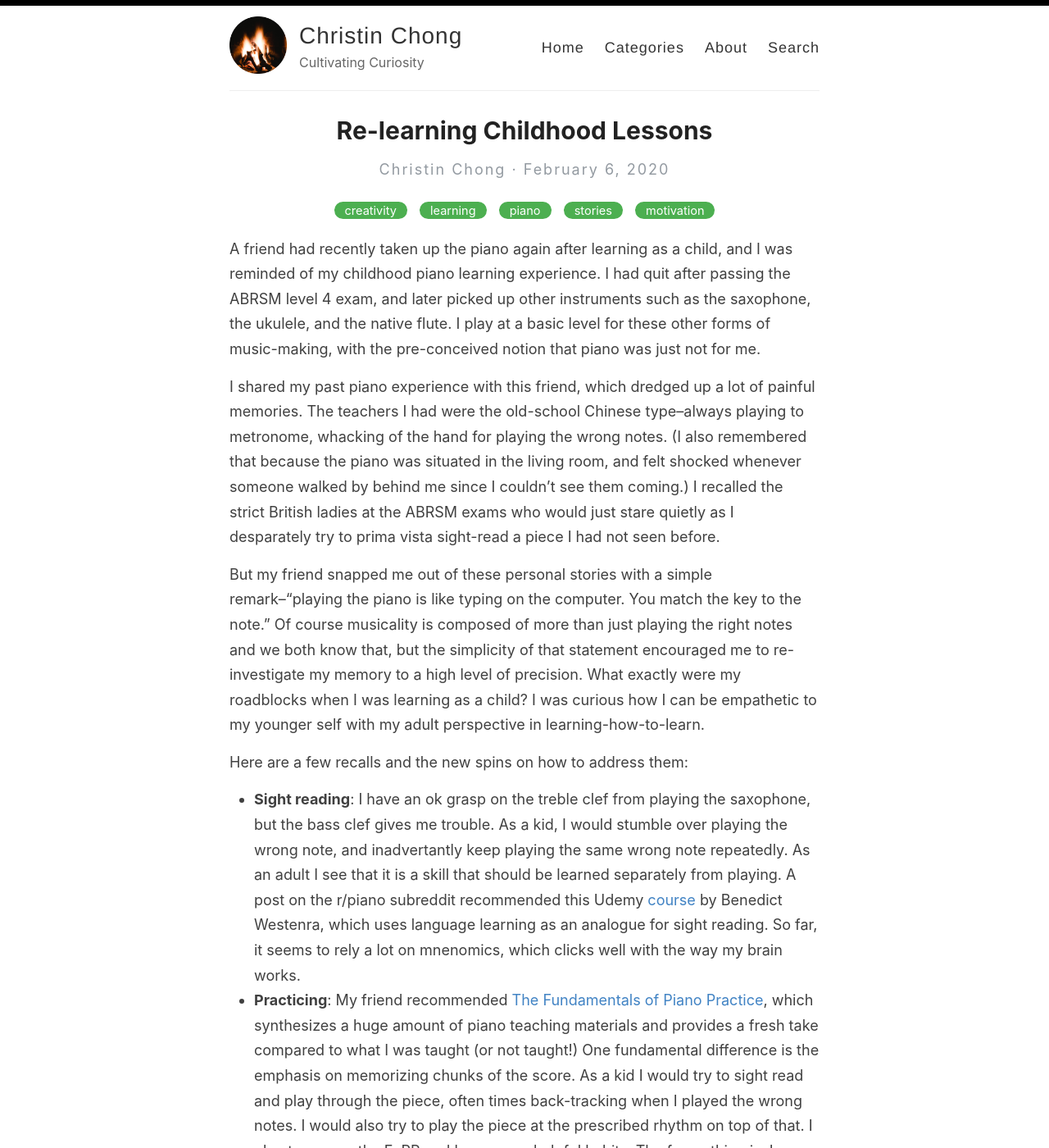
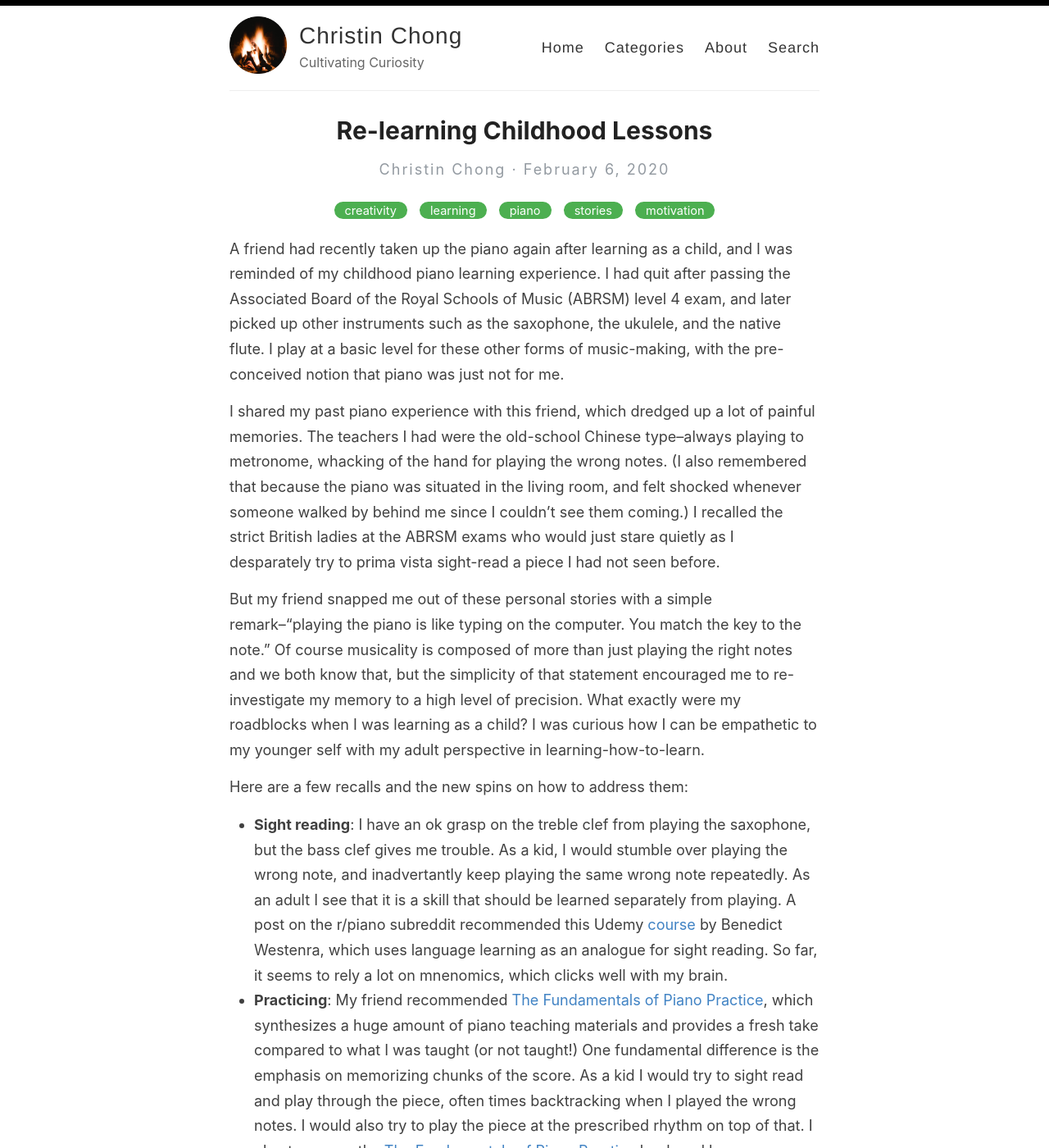
Before and after one commit to codestin/codestin.github.io, a Jekyll site: the page built from _posts/2020-02-06-Relearning-Childhood-Lessons.md, in a window 1280 px wide and 1400 px high. Shown: the whole window at 82% size. Built offline with Jekyll 4.4.1, drawn with Linux system fonts in a browser that asks for light colours; comment, search, counter and statistics services are not loaded; some of the changed text lies outside the part shown.

Commit message:
Update 2020-02-06-Relearning-Childhood-Lessons.md

```diff
--- a/_posts/2020-02-06-Relearning-Childhood-Lessons.md
+++ b/_posts/2020-02-06-Relearning-Childhood-Lessons.md
@@ -4,7 +4,7 @@
 author: christin
 categories: [creativity, learning, piano, stories, motivation]
 ---
-A friend had recently taken up the piano again after learning as a child, and I was reminded of my childhood piano learning experience. I had quit after passing the ABRSM level 4 exam, and later picked up other instruments such as the saxophone, the ukulele, and the native flute. I play at a basic level for these other forms of music-making, with the pre-conceived notion that piano was just not for me.
+A friend had recently taken up the piano again after learning as a child, and I was reminded of my childhood piano learning experience. I had quit after passing the Associated Board of the Royal Schools of Music (ABRSM) level 4 exam, and later picked up other instruments such as the saxophone, the ukulele, and the native flute. I play at a basic level for these other forms of music-making, with the pre-conceived notion that piano was just not for me.
 
 I shared my past piano experience with this friend, which dredged up a lot of painful memories. The teachers I had were the old-school Chinese type--always playing to metronome, whacking of the hand for playing the wrong notes. (I also remembered that because the piano was situated in the living room, and felt shocked whenever someone walked by behind me since I couldn't see them coming.) I recalled the strict British ladies at the ABRSM exams who would just stare quietly as I desparately try to prima vista sight-read a piece I had not seen before.
 
@@ -12,8 +12,8 @@
 
 Here are a few recalls and the new spins on how to address them:
 
-- **Sight reading**: I have an ok grasp on the treble clef from playing the saxophone, but the bass clef gives me trouble. As a kid, I would stumble over playing the wrong note, and inadvertantly keep playing the same wrong note repeatedly. As an adult I see that it is a skill that should be learned separately from playing. A post on the r/piano subreddit recommended this Udemy [course](https://www.udemy.com/course/sight-reading/) by Benedict Westenra, which uses language learning as an analogue for sight reading. So far, it seems to rely a lot on mnenomics, which clicks well with the way my brain works.
-- **Practicing**: My friend recommended [The Fundamentals of Piano Practice](https://pianopractice.org), which synthesizes a huge amount of piano teaching materials and provides a fresh take compared to what I was taught (or not taught!) One fundamental difference is the emphasis on memorizing chunks of the score. As a kid I would try to sight read and play through the piece, often times back-tracking when I played the wrong notes. I would also try to play the piece at the prescribed rhythm on top of that. I plan to peruse the FoPP and learn more helpful habits. The funny thing is, I now know the importance of *not* practicing the wrong notes/move from...Olympic style weightlifting! My coach emphasizes doing movement drills in a precise way, and that practicing with bad movement is worse than not practicing at all.
+- **Sight reading**: I have an ok grasp on the treble clef from playing the saxophone, but the bass clef gives me trouble. As a kid, I would stumble over playing the wrong note, and inadvertantly keep playing the same wrong note repeatedly. As an adult I see that it is a skill that should be learned separately from playing. A post on the r/piano subreddit recommended this Udemy [course](https://www.udemy.com/course/sight-reading/) by Benedict Westenra, which uses language learning as an analogue for sight reading. So far, it seems to rely a lot on mnenomics, which clicks well with my brain.
+- **Practicing**: My friend recommended [The Fundamentals of Piano Practice](https://pianopractice.org), which synthesizes a huge amount of piano teaching materials and provides a fresh take compared to what I was taught (or not taught!) One fundamental difference is the emphasis on memorizing chunks of the score. As a kid I would try to sight read and play through the piece, often times backtracking when I played the wrong notes. I would also try to play the piece at the prescribed rhythm on top of that. I plan to peruse the [The Fundamentals of Piano Practice](https://pianopractice.org) book and learn more helpful habits. The funny thing is, I now know the importance of *not* practicing the wrong notes/move from...Olympic style weightlifting! My coach emphasizes doing movement drills in a precise way, and that practicing with bad movement is worse than not practicing at all.
 - **Musicality**: In an attempt to revisit my memory, I searched for examples of [level 4 ABRSM songs](https://www.youtube.com/watch?v=olERs-9KPek) on YouTube. I marveled at the fact that I ever passed the exams--these songs are complex! But I was awestruck because as a child, I had *never* heard the music as meant to be played. The teachers never demonstrated the songs, and I did not have any recordings of them. That's an advantage that we all have as learners now--we have access to way more resources than ever before.
 - **Rhythm**: This is an area I am unsure how to tackle at the point of writing. But I feel more confident that it's addressable! I joke that my heart does not even beat regularly like most people. Let me know if you have any thoughts on learning rhythm.
 
```
